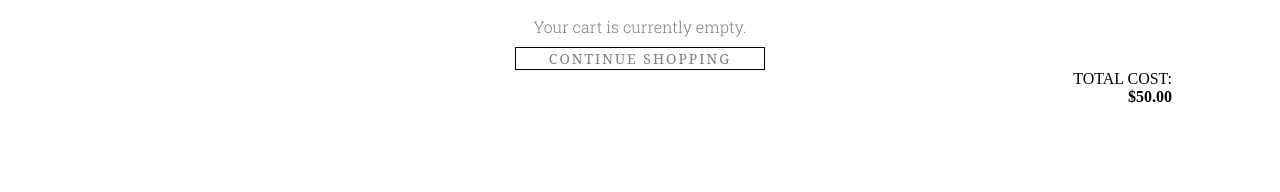
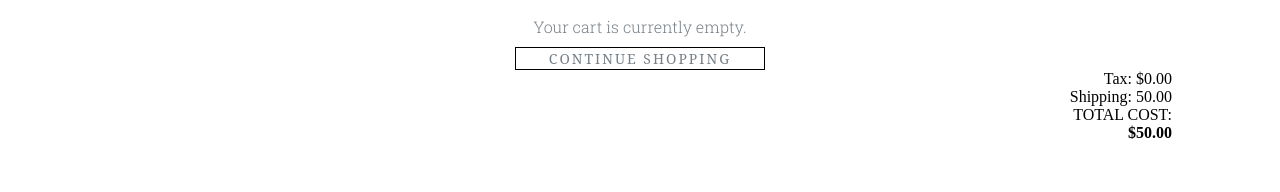
Before and after one commit to kristenwood123/ecommerce-react-store, a React (Create React App) app: page /cart in a window 1280 px wide. Shown: the part 353-545 px from the top of the page. Built offline with nearby package versions, Linux system fonts and the light colour scheme.

Commit message:
updated styling

```diff
--- a/src/App.js
+++ b/src/App.js
@@ -1,4 +1,4 @@
-import React, {useState} from 'react'
+import React, { useState } from 'react'
 import { BrowserRouter, Route, Switch } from 'react-router-dom'
 
 //App components
@@ -14,6 +14,7 @@ const App = () => {
   const [cartItems, setCartItems] = useState([])
 
   const onAdd = (product) => {
+
     const exist = cartItems.find((item) => item.id === product.id);
     if (exist) {
       setCartItems(
--- a/src/components/Cart/Cart.js
+++ b/src/components/Cart/Cart.js
@@ -1,10 +1,6 @@
 import React from 'react'
-
-import CartColumns from './CartColumns'
 import '../../styles/Cart.css'
 import EmptyCart from './EmptyCart';
-
-
 
 export default function Cart({cartItems, onAdd, onRemove}) {
   const itemsPrice = cartItems.reduce((a , c) => a + c.price * c.count, 0)
@@ -12,15 +8,17 @@ export default function Cart({cartItems, onAdd, onRemove}) {
   const shippingPrice = itemsPrice > 1000 ? 0 : 50;
   const totalPrice = itemsPrice + taxPrice + shippingPrice;
 
+
     return (
       <div>
         <h1 className='cart__heading'>Your Cart</h1>
-        <div>{cartItems.length === 0 ? <EmptyCart /> : <CartColumns/> }</div>
+        <div>{cartItems.length === 0 ? <EmptyCart /> : ''}</div>
 
         {cartItems.map((item) => (
           <>
           <div key={item.id} className='small-container cart-page'>
             <table>
+              <tbody>
               <tr>
                 <th>PRODUCT</th>
                 <th>QUANTITY</th>
@@ -35,7 +33,6 @@ export default function Cart({cartItems, onAdd, onRemove}) {
                               <strong>${item.price.toFixed(2)}</strong>
                           </div>
                       </div>
-
                     </td>
                     <td><button onClick={() => onAdd(item)} className='add button'>+</button>
                                 {item.count}
@@ -43,12 +40,16 @@ export default function Cart({cartItems, onAdd, onRemove}) {
                   {cartItems.length !== 0 && (
                   <td>${item.price * item.count}.00</td>)}
                   </tr>
+              </tbody>
             </table>
             </div>
                     </>
         ))}
         <div className='total_cost'>
-                    TOTAL COST:<div><strong> ${totalPrice.toFixed(2)}</strong></div>
+                    <div>Tax: ${taxPrice.toFixed(2)}</div>
+                    <div>Shipping: {shippingPrice.toFixed(2)}
+                    </div>
+                    TOTAL COST:<div><strong>${totalPrice.toFixed(2)}</strong></div>
                     </div>
     </div>
     )
--- a/src/components/Cart/CartColumns.js
+++ /dev/null
@@ -1,9 +0,0 @@
-import React, { Component } from 'react'
-import '../../styles/Cart.css'
-
-export default class CartColumns extends Component {
-  render() {
-    return <></>
-
-  }
-}
```
